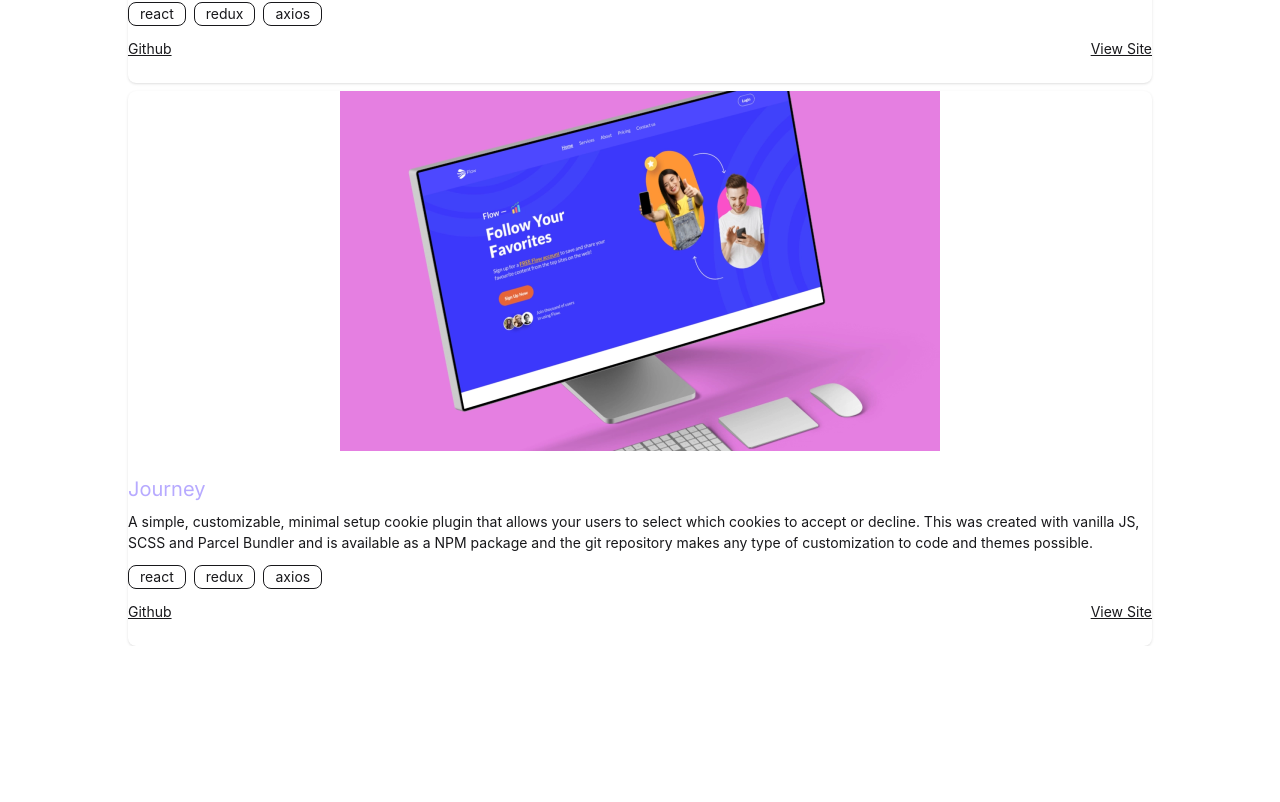
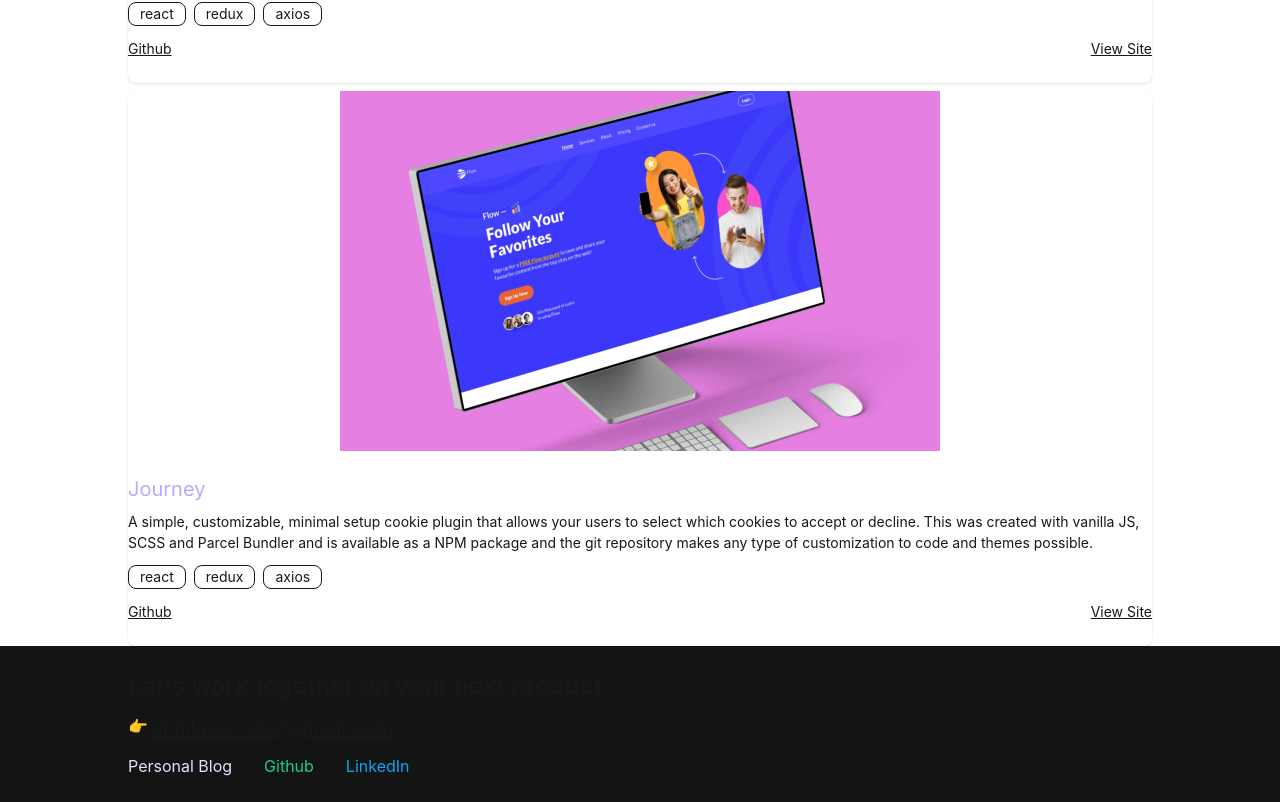
Before and after one commit to FatihPehlevan/WiT-Frontend-Portfolio-Challenge, a React (Vite) app: page / in a window 1280 px wide. Shown: the part 2974-3776 px from the top of the page. Before the commit the page ends 3620 px from the top, so only its background shows below. Built offline with nearby package versions, Linux system fonts and the light colour scheme.

Commit message:
Footer section implemented

```diff
--- a/src/App.jsx
+++ b/src/App.jsx
@@ -3,6 +3,7 @@ import Hero from '@/components/Hero';
 import Skills from '@/components/Skills';
 import Profile from '@/components/Profile';
 import Projects from '@/components/Projects';
+import Footer from '@/components/Footer';
 
 function App() {
   return (
@@ -14,6 +15,7 @@ function App() {
         <Profile />
         <Projects />
       </div>
+      <Footer />
     </div>
   );
 }
--- a/src/components/Footer.jsx
+++ b/src/components/Footer.jsx
@@ -0,0 +1,22 @@
+export default function Footer() {
+  return (
+    <footer className=" bg-dark-footer-bg py-6">
+      <div className="flex flex-col w-4/5 mx-auto gap-3">
+        <h3 className="text-2xl font-inter font-semibold">
+          Let's work together on your next product.
+        </h3>
+        <div className="flex flex-col gap-3">
+          <span className="flex gap-1">
+            <span>👉</span>
+            <span className="text-xl underline">almilasucode@gmail.com</span>
+          </span>
+          <div className="flex gap-8">
+            <span className="text-dark-cta-button-bg">Personal Blog</span>
+            <span className="text-dark-footer-github">Github</span>
+            <span className="text-dark-footer-linkedIn">LinkedIn</span>
+          </div>
+        </div>
+      </div>
+    </footer>
+  );
+}
--- a/src/index.css
+++ b/src/index.css
@@ -12,6 +12,9 @@
   --color-dark-header-titles: #6b7280;
   --color-dark-cta-button-bg: #e1e1ff;
   --color-dark-link-bg: #383838;
+  --color-dark-footer-bg: #141414;
+  --color-dark-footer-linkedIn: #0ba6f6;
+  --color-dark-footer-github: #17d18b;
   --color-logo: #4731d3;
   --color-logo-text: #8f88ff;
   --color-button-text: #3730a3;
```
